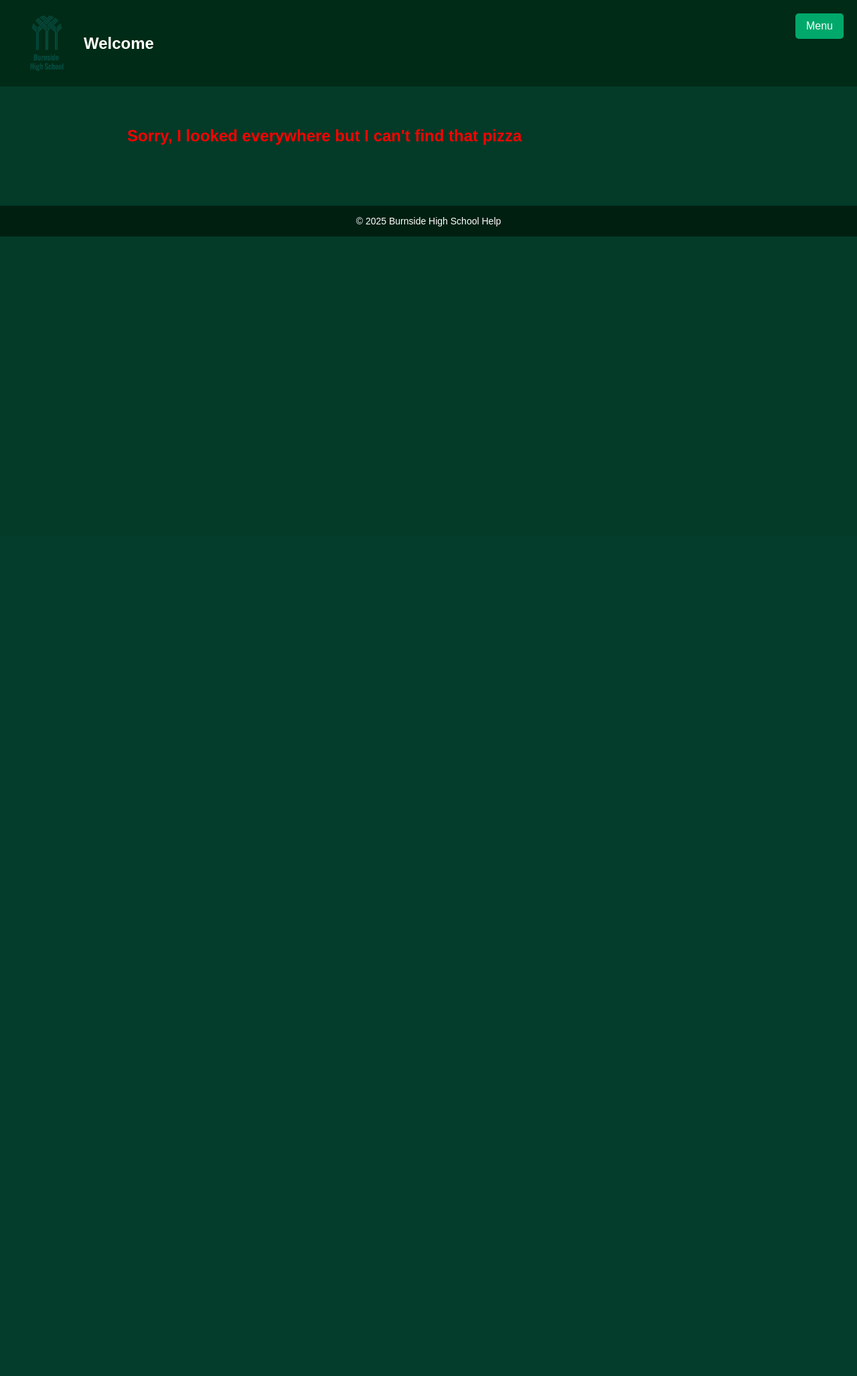
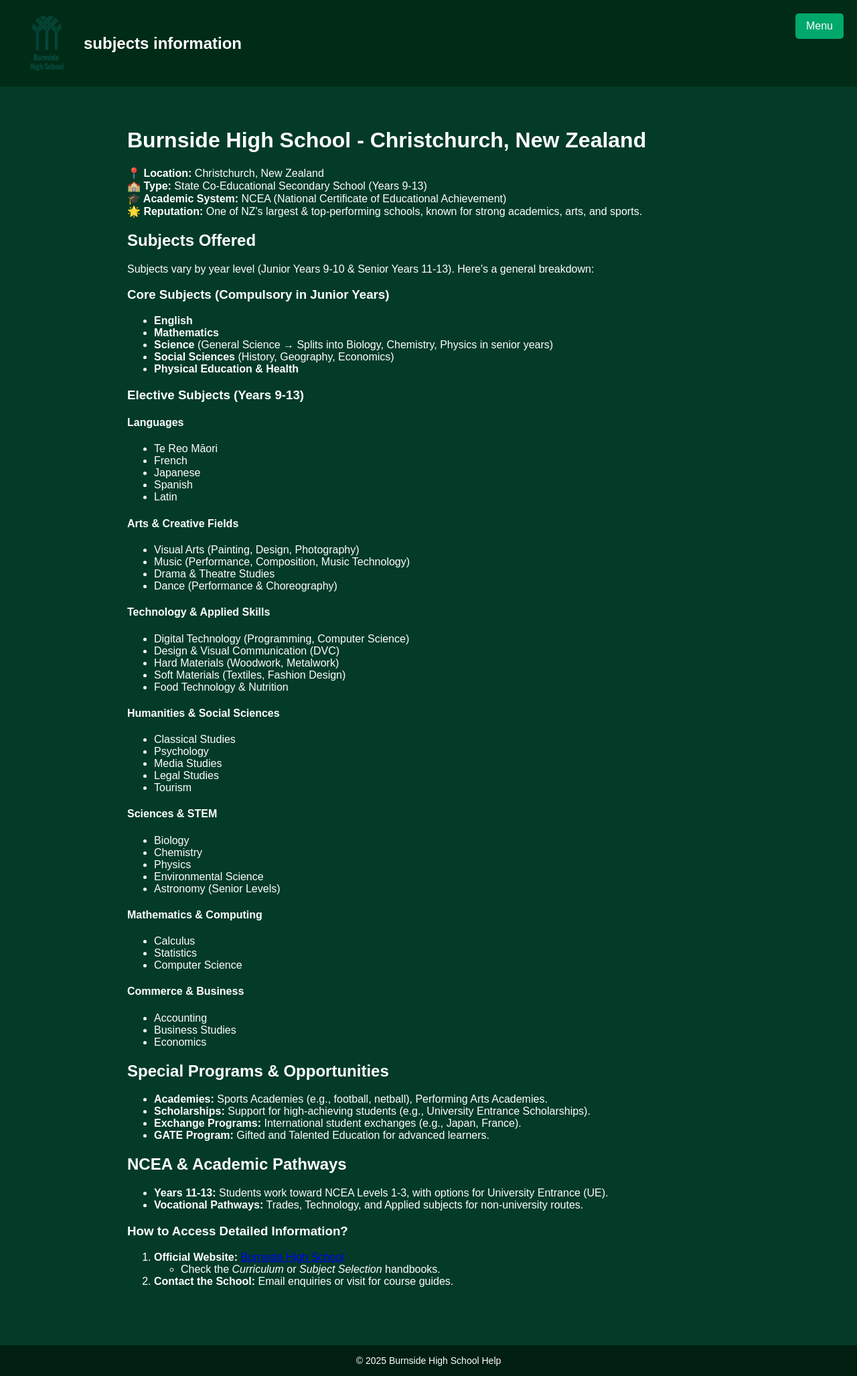
Before and after one commit to benjaMRW/BHSHelp, a Flask app: page /subject in a window 1280 px wide. Shown: the whole page at 67% size. Before the commit the page ends 353 px from the top, so only its background shows below. Run offline with Flask 3, Linux system fonts and the light colour scheme; some libraries are stand-ins or nearby versions.

Commit message:
subjects.html add into the website

```diff
--- a/app/routes.py
+++ b/app/routes.py
@@ -17,6 +17,11 @@ import app.models as models
 @app.route('/')
 def root():
     return render_template('home.html', page_title='HomePage')
+
+@app.route('/subject')
+def subjects():
+    return render_template('subjects.html', page_title='Subjects')
+
 
 # @app.route('/map')
 # def root():
--- a/app/templates/layout.html
+++ b/app/templates/layout.html
@@ -22,9 +22,11 @@
       <div id="dropdownContent" class="dropdown-content">
         <a href="#">home</a>
         <a href="#">school map</a>
-        <a href="#">subjects</a>
+        <a href="subjects">subject</a>
         <a href="#">notices</a>
         <a href="#">log in</a>
+        <a href="#">AI assistance</a>
+
 
       </div>
     </div>
@@ -62,3 +64,6 @@
     }
   }
 </script>
+  <!-- Elfsight AI Chatbot | Untitled AI Chatbot -->
+<script src="https://static.elfsight.com/platform/platform.js" async></script>
+<div class="elfsight-app-657ac126-0a3e-4996-9807-27cb4c402593" data-elfsight-app-lazy></div>
--- /dev/null
+++ b/app/templates/subjects.html
@@ -0,0 +1,129 @@
+{% extends 'layout.html' %}
+
+{% block title %}Subjects{% endblock %}
+{% block page_title %}subjects information{% endblock %}
+
+{% block content %}
+<body>
+    <h1>Burnside High School - Christchurch, New Zealand</h1>
+
+    <div class="highlight">
+        <p><strong>📍 Location:</strong> Christchurch, New Zealand<br>
+        <strong>🏫 Type:</strong> State Co-Educational Secondary School (Years 9-13)<br>
+        <strong>🎓 Academic System:</strong> NCEA (National Certificate of Educational Achievement)<br>
+        <strong>🌟 Reputation:</strong> One of NZ's largest & top-performing schools, known for strong academics, arts, and sports.</p>
+    </div>
+
+    <h2>Subjects Offered</h2>
+    <p>Subjects vary by year level (Junior Years 9-10 & Senior Years 11-13). Here's a general breakdown:</p>
+
+    <h3>Core Subjects (Compulsory in Junior Years)</h3>
+    <ul>
+        <li><strong>English</strong></li>
+        <li><strong>Mathematics</strong></li>
+        <li><strong>Science</strong> (General Science → Splits into Biology, Chemistry, Physics in senior years)</li>
+        <li><strong>Social Sciences</strong> (History, Geography, Economics)</li>
+        <li><strong>Physical Education & Health</strong></li>
+    </ul>
+
+    <h3>Elective Subjects (Years 9-13)</h3>
+
+    <div class="subject-category">
+        <h4>Languages</h4>
+        <ul>
+            <li>Te Reo Māori</li>
+            <li>French</li>
+            <li>Japanese</li>
+            <li>Spanish</li>
+            <li>Latin</li>
+        </ul>
+    </div>
+
+    <div class="subject-category">
+        <h4>Arts & Creative Fields</h4>
+        <ul>
+            <li>Visual Arts (Painting, Design, Photography)</li>
+            <li>Music (Performance, Composition, Music Technology)</li>
+            <li>Drama & Theatre Studies</li>
+            <li>Dance (Performance & Choreography)</li>
+        </ul>
+    </div>
+
+    <div class="subject-category">
+        <h4>Technology & Applied Skills</h4>
+        <ul>
+            <li>Digital Technology (Programming, Computer Science)</li>
+            <li>Design & Visual Communication (DVC)</li>
+            <li>Hard Materials (Woodwork, Metalwork)</li>
+            <li>Soft Materials (Textiles, Fashion Design)</li>
+            <li>Food Technology & Nutrition</li>
+        </ul>
+    </div>
+
+    <div class="subject-category">
+        <h4>Humanities & Social Sciences</h4>
+        <ul>
+            <li>Classical Studies</li>
+            <li>Psychology</li>
+            <li>Media Studies</li>
+            <li>Legal Studies</li>
+            <li>Tourism</li>
+        </ul>
+    </div>
+
+    <div class="subject-category">
+        <h4>Sciences & STEM</h4>
+        <ul>
+            <li>Biology</li>
+            <li>Chemistry</li>
+            <li>Physics</li>
+            <li>Environmental Science</li>
+            <li>Astronomy (Senior Levels)</li>
+        </ul>
+    </div>
+
+    <div class="subject-category">
+        <h4>Mathematics & Computing</h4>
+        <ul>
+            <li>Calculus</li>
+            <li>Statistics</li>
+            <li>Computer Science</li>
+        </ul>
+    </div>
+
+    <div class="subject-category">
+        <h4>Commerce & Business</h4>
+        <ul>
+            <li>Accounting</li>
+            <li>Business Studies</li>
+            <li>Economics</li>
+        </ul>
+    </div>
+
+    <h2>Special Programs & Opportunities</h2>
+    <ul>
+        <li><strong>Academies:</strong> Sports Academies (e.g., football, netball), Performing Arts Academies.</li>
+        <li><strong>Scholarships:</strong> Support for high-achieving students (e.g., University Entrance Scholarships).</li>
+        <li><strong>Exchange Programs:</strong> International student exchanges (e.g., Japan, France).</li>
+        <li><strong>GATE Program:</strong> Gifted and Talented Education for advanced learners.</li>
+    </ul>
+
+    <h2>NCEA & Academic Pathways</h2>
+    <ul>
+        <li><strong>Years 11-13:</strong> Students work toward NCEA Levels 1-3, with options for University Entrance (UE).</li>
+        <li><strong>Vocational Pathways:</strong> Trades, Technology, and Applied subjects for non-university routes.</li>
+    </ul>
+
+    <div class="contact-box">
+        <h3>How to Access Detailed Information?</h3>
+        <ol>
+            <li><strong>Official Website:</strong> <a href="https://www.burnside.school.nz/" target="_blank">Burnside High School</a>
+                <ul>
+                    <li>Check the <em>Curriculum</em> or <em>Subject Selection</em> handbooks.</li>
+                </ul>
+            </li>
+            <li><strong>Contact the School:</strong> Email enquiries or visit for course guides.</li>
+        </ol>
+    </div>
+</body>
+{% endblock %}
```
Also changed, not shown: trying.txt (deleted).
